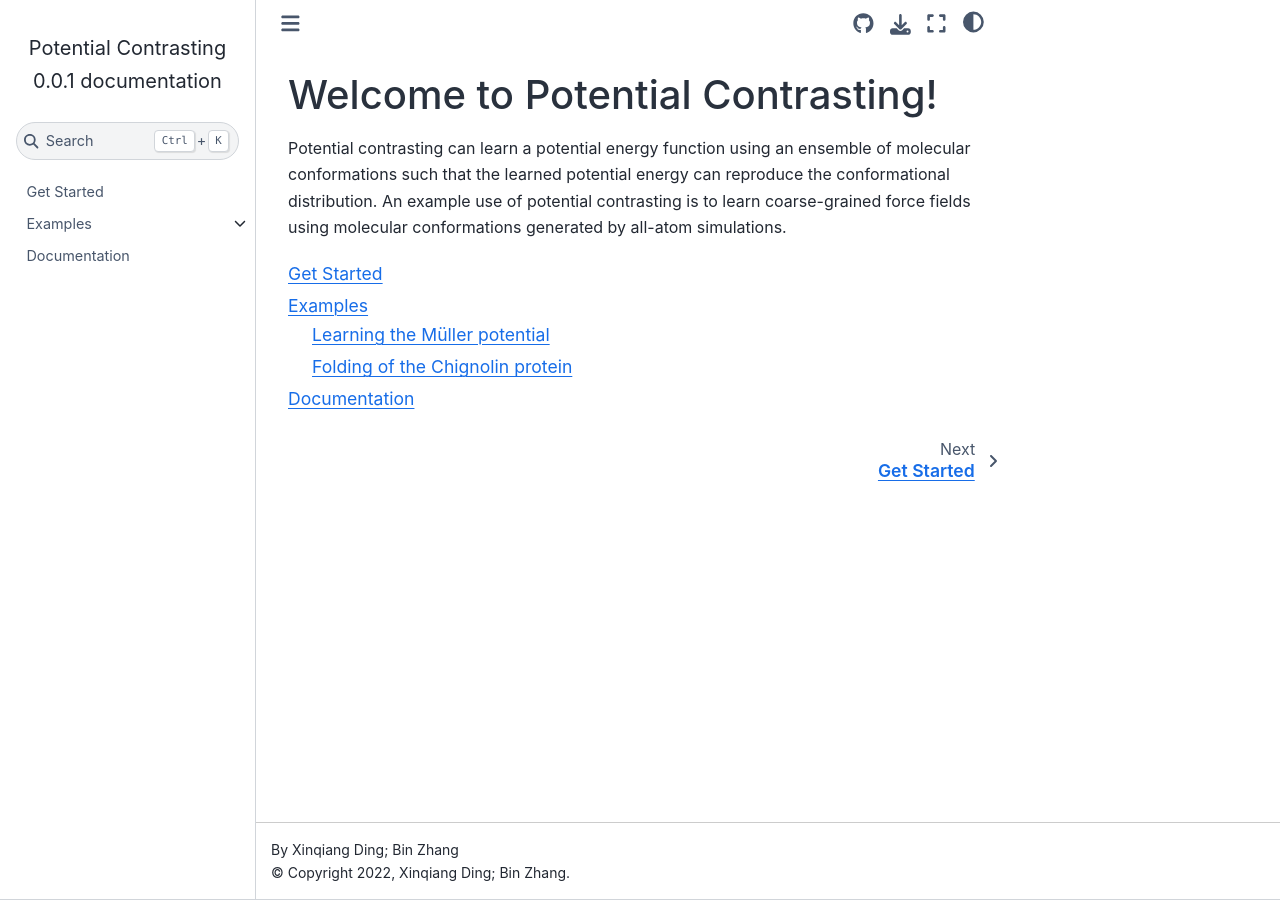
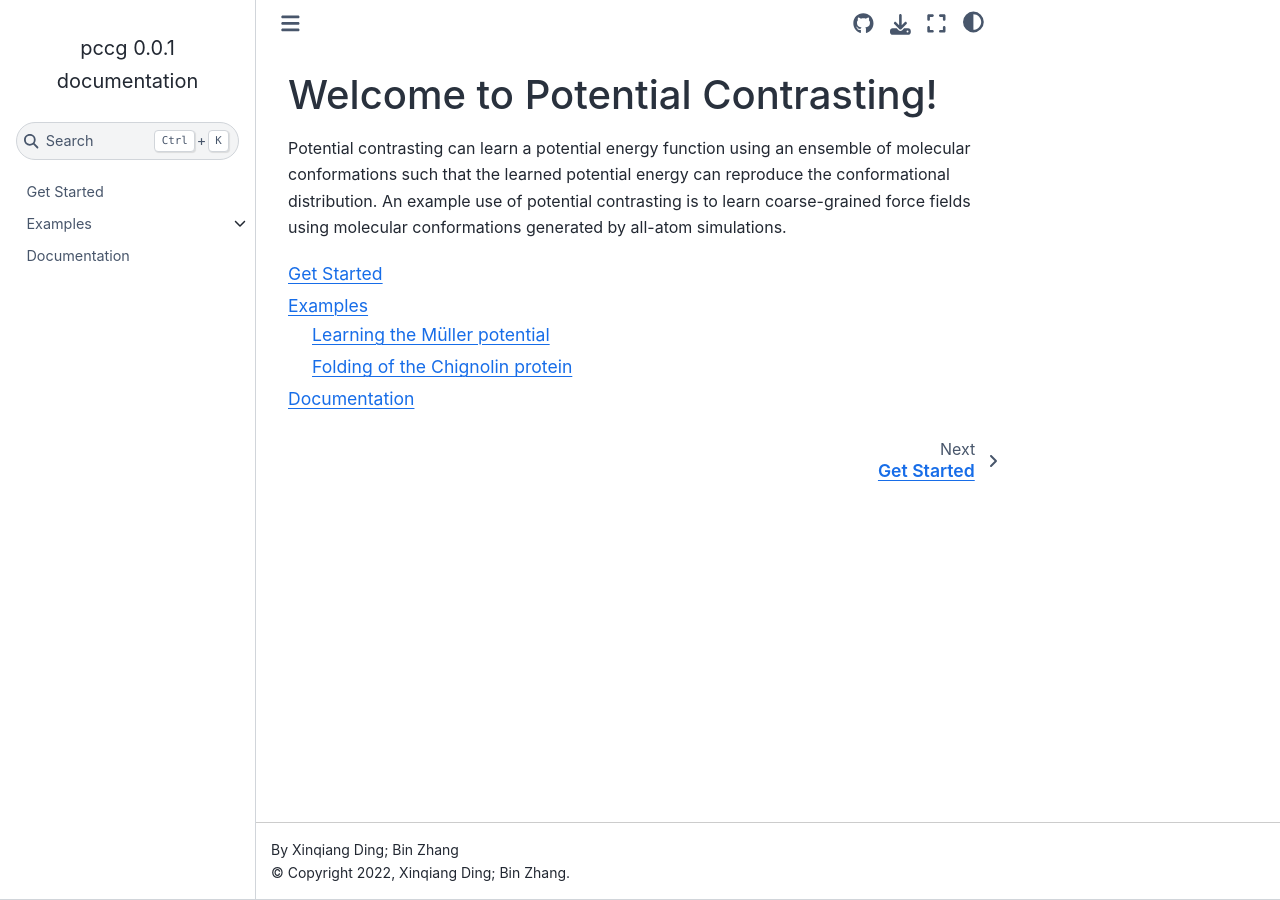
Before and after one commit to DingGroup/pccg, a Sphinx documentation site: the page built from docs/source/index.rst, in a window 1280 px wide. Built offline with Sphinx 7.4.7 and the Sphinx Book theme 1.1.4, drawn with Linux system fonts in a browser that asks for light colours.

Commit message:
change doc name

```diff
--- a/docs/source/conf.py
+++ b/docs/source/conf.py
@@ -18,7 +18,7 @@ sys.path.insert(0, os.path.abspath('../../'))
 
 # -- Project information -----------------------------------------------------
 
-project = 'Potential Contrasting'
+project = 'pccg'
 copyright = '2022, Xinqiang Ding; Bin Zhang'
 author = 'Xinqiang Ding; Bin Zhang'
 
--- a/pyproject.toml
+++ b/pyproject.toml
@@ -4,7 +4,7 @@ build-backend = "hatchling.build"
 
 [project]
 name = "pccg"
-version = "0.0.1"
+version = "0.0.2"
 authors = [
   { name="Xinqiang Ding", email="dingxq@mit.edu" },
   { name="Bin Zhang", email="binz@mit.edu"}
```
